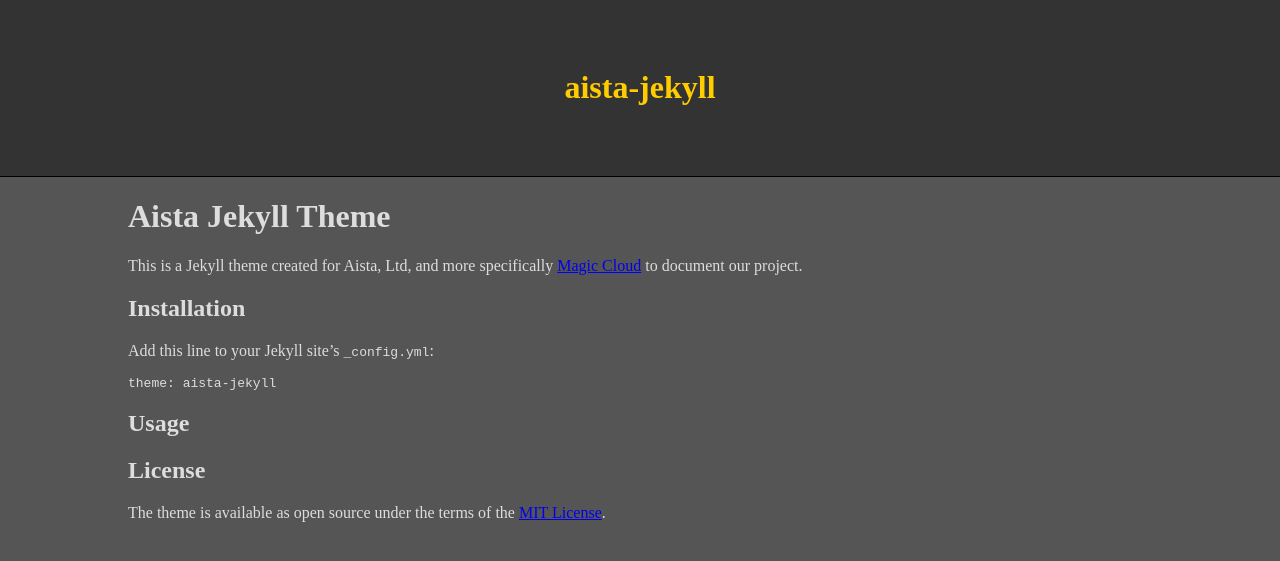
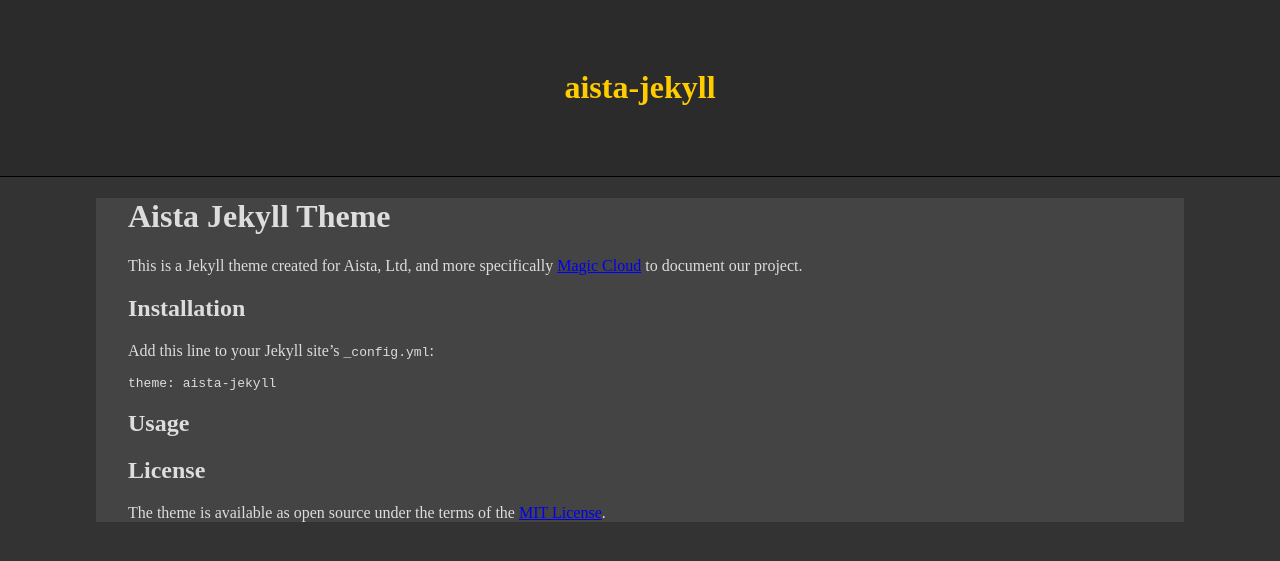
Before and after one commit to polterguy/aista-jekyll, a Jekyll site: the page built from README.md, in a window 1280 px wide. Shown: the top 561 px of the page. Built offline with Jekyll 4.4.1, drawn with Linux system fonts in a browser that asks for light colours; some web fonts are replaced; our own code applies the rules of GitHub Pages for plain Markdown files.

Commit message:
Update style.css

```diff
--- a/assets/style.css
+++ b/assets/style.css
@@ -2,11 +2,11 @@
 body {
   margin:0;
   color: #ddd;
-  background-color: #555;
+  background-color: #333;
 }
 
 .banner {
-  background-color: #333;
+  background-color: #2b2b2b;
   padding: 3rem;
   text-align: center;
   border-bottom: solid 1px rgb(0,0,0);
@@ -42,4 +42,5 @@ body {
   margin-right: auto;
   padding-left: 2rem;
   padding-right: 2rem;
+  background-color: #444;
 }
```
